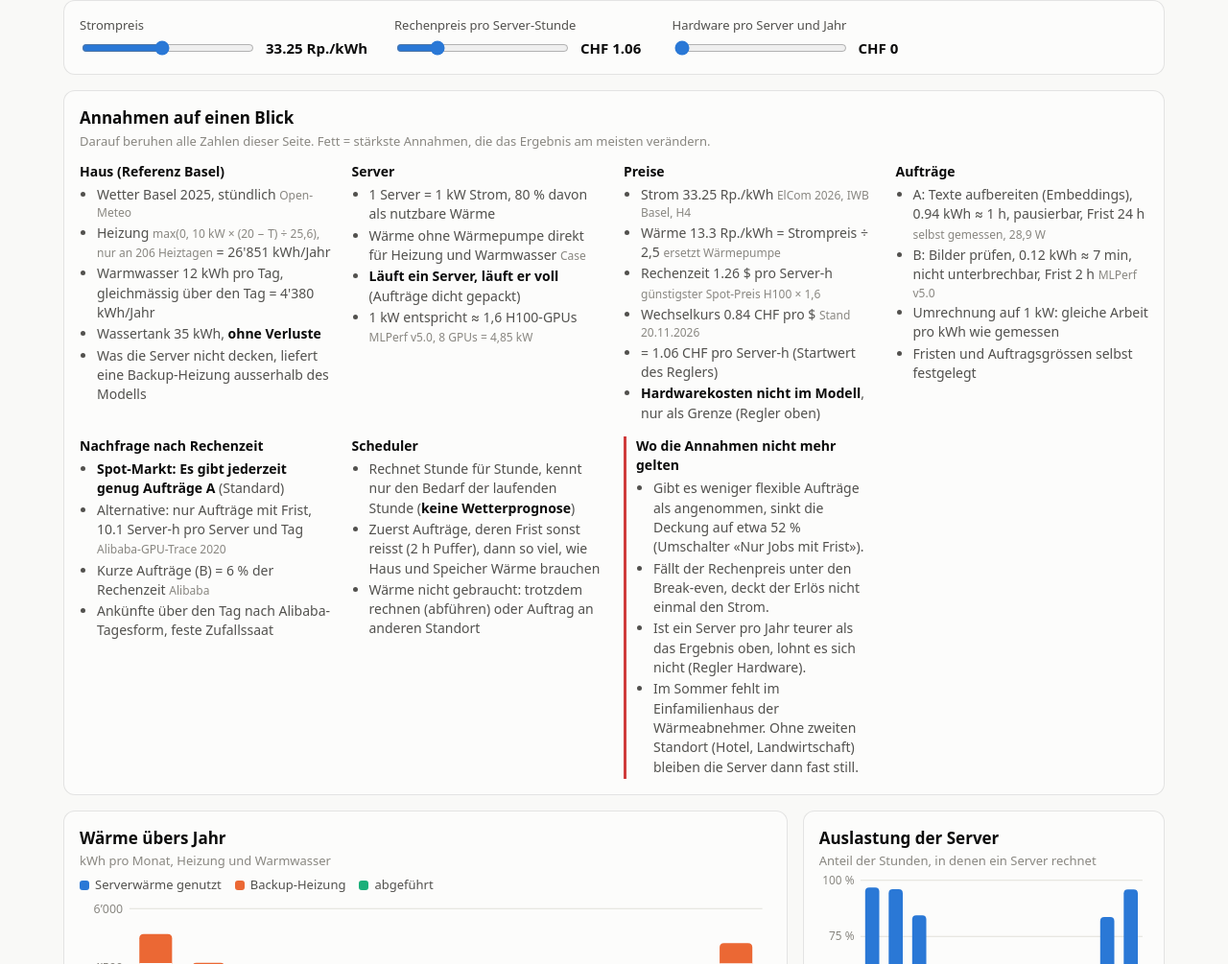
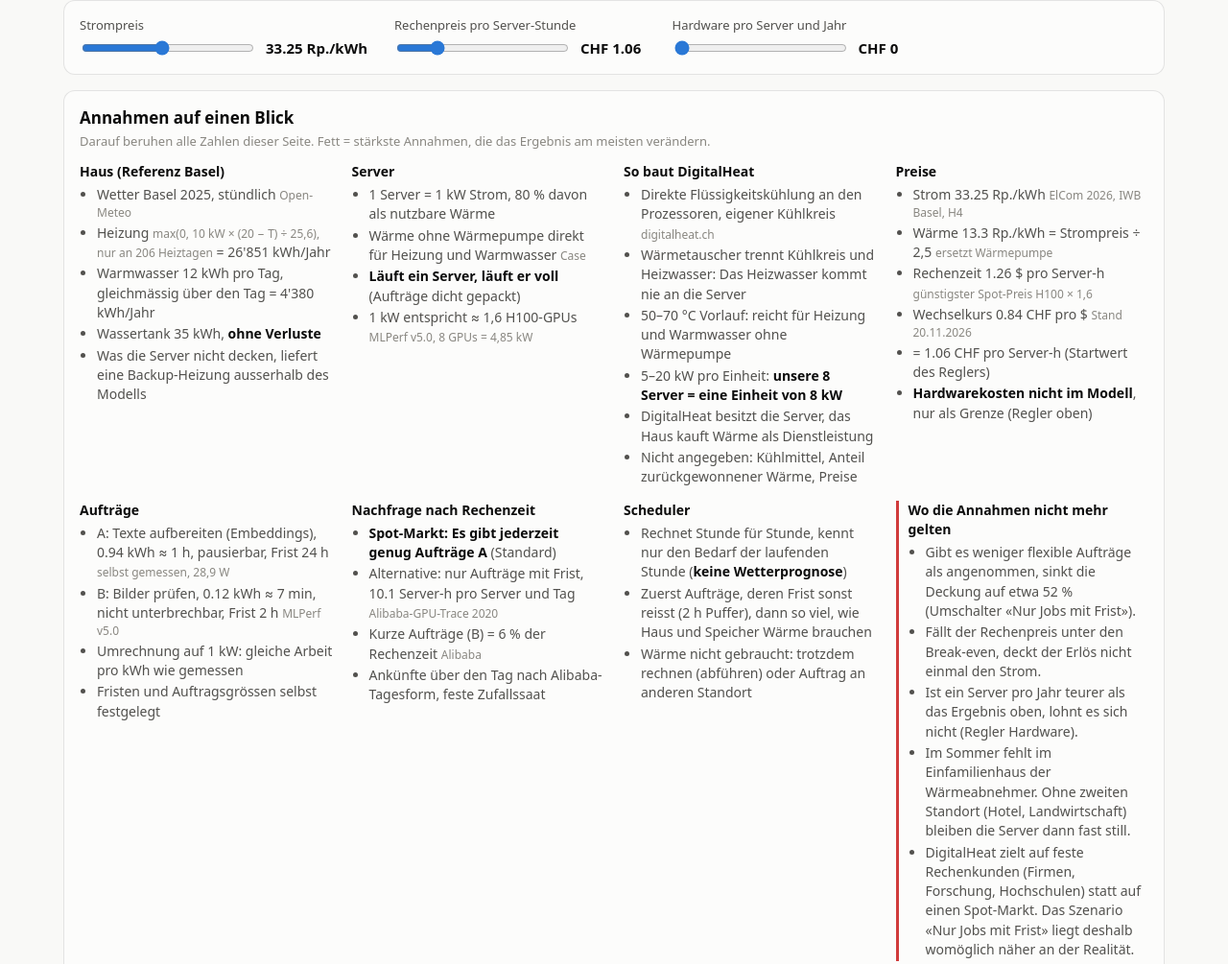
Before and after one commit to Skinny-King/digitalheat, a plain HTML site: page dashboard/artifact/index.html in a window 1280 px wide. Shown: the part 503-1508 px from the top of the page at 96% size. Drawn offline with Linux system fonts and the light colour scheme.

Commit message:
Dashboard: Angaben von digitalheat.ch (Kühlung, Wärmetauscher, 5–20 kW) als Annahmen
Co-Authored-By: Claude Opus 5.5 <noreply@anthropic.com>

```diff
--- a/dashboard/artifact/index.html
+++ b/dashboard/artifact/index.html
@@ -401,6 +401,13 @@ function annahmenKurz() {
       `Wärme ohne Wärmepumpe direkt für Heizung und Warmwasser ${s("Case")}`,
       `<b>Läuft ein Server, läuft er voll</b> (Aufträge dicht gepackt)`,
       `1 kW entspricht ≈ 1,6 H100-GPUs ${s("MLPerf v5.0, 8 GPUs = 4,85 kW")}`]],
+    ["So baut DigitalHeat", [
+      `Direkte Flüssigkeitskühlung an den Prozessoren, eigener Kühlkreis ${s("digitalheat.ch")}`,
+      `Wärmetauscher trennt Kühlkreis und Heizwasser: Das Heizwasser kommt nie an die Server`,
+      `50–70 °C Vorlauf: reicht für Heizung und Warmwasser ohne Wärmepumpe`,
+      `5–20 kW pro Einheit: <b>unsere 8 Server = eine Einheit von 8 kW</b>`,
+      `DigitalHeat besitzt die Server, das Haus kauft Wärme als Dienstleistung`,
+      `Nicht angegeben: Kühlmittel, Anteil zurückgewonnener Wärme, Preise`]],
     ["Preise", [
       `Strom ${fmt(a("strompreis_chf_kwh") * 100, 2)} Rp./kWh ${s("ElCom 2026, IWB Basel, H4")}`,
       `Wärme ${fmt(a("waermewert_chf_kwh") * 100, 1)} Rp./kWh = Strompreis ÷ 2,5 ${s("ersetzt Wärmepumpe")}`,
@@ -428,6 +435,7 @@ function annahmenKurz() {
     "Fällt der Rechenpreis unter den Break-even, deckt der Erlös nicht einmal den Strom.",
     "Ist ein Server pro Jahr teurer als das Ergebnis oben, lohnt es sich nicht (Regler Hardware).",
     "Im Sommer fehlt im Einfamilienhaus der Wärmeabnehmer. Ohne zweiten Standort (Hotel, Landwirtschaft) bleiben die Server dann fast still.",
+    "DigitalHeat zielt auf feste Rechenkunden (Firmen, Forschung, Hochschulen) statt auf einen Spot-Markt. Das Szenario «Nur Jobs mit Frist» liegt deshalb womöglich näher an der Realität.",
   ];
   $("annahmenKurz").innerHTML = gruppen.map(([t, l]) =>
     `<div><h3>${t}</h3><ul>${l.map((x) => `<li>${x}</li>`).join("")}</ul></div>`).join("") +
```
Also changed, not shown: dashboard/index.html (+8 -0 lines), 1 other file.
